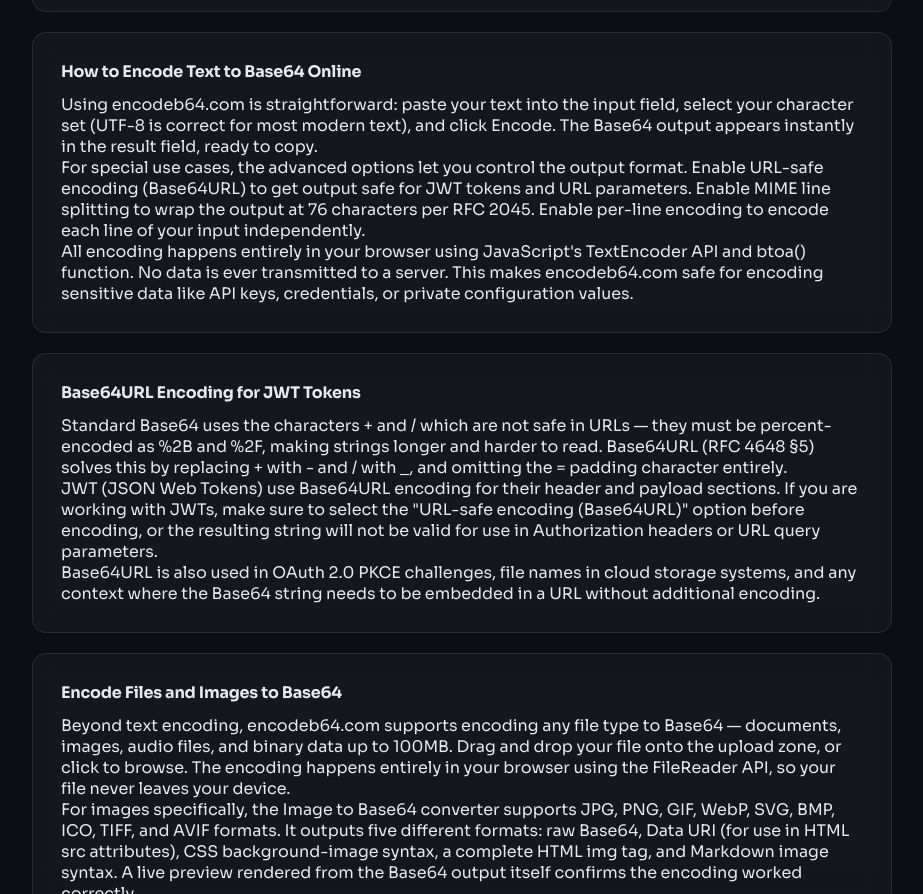
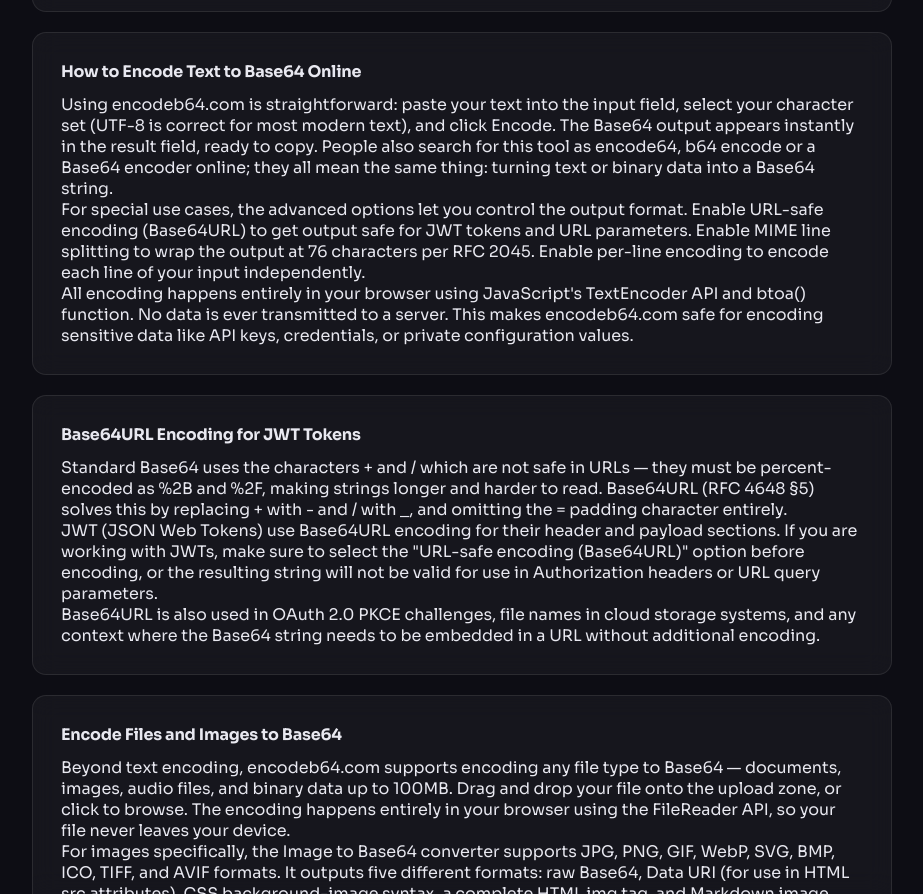
Before and after one commit to MarkysPM/encodeb64, a plain HTML site: page index.html in a window 1280 px wide. Shown: the part 1753-2647 px from the top of the page, without its empty margins (178-1101 px from the left). Drawn offline with Linux system fonts and the light colour scheme.

Commit message:
Home: mention encode64 / b64 encode naturally in the how-to section
Co-Authored-By: Claude Sonnet 5.5 <noreply@anthropic.com>

```diff
--- a/index.html
+++ b/index.html
@@ -1180,7 +1180,7 @@
 
   <section class="glass-card" style="margin-top:8px;">
     <h2 class="content-h2">How to Encode Text to Base64 Online</h2>
-    <p>Using encodeb64.com is straightforward: paste your text into the input field, select your character set (UTF-8 is correct for most modern text), and click Encode. The Base64 output appears instantly in the result field, ready to copy.</p>
+    <p>Using encodeb64.com is straightforward: paste your text into the input field, select your character set (UTF-8 is correct for most modern text), and click Encode. The Base64 output appears instantly in the result field, ready to copy. People also search for this tool as encode64, b64 encode or a Base64 encoder online; they all mean the same thing: turning text or binary data into a Base64 string.</p>
     <p>For special use cases, the advanced options let you control the output format. Enable URL-safe encoding (Base64URL) to get output safe for JWT tokens and URL parameters. Enable MIME line splitting to wrap the output at 76 characters per RFC 2045. Enable per-line encoding to encode each line of your input independently.</p>
     <p>All encoding happens entirely in your browser using JavaScript's TextEncoder API and btoa() function. No data is ever transmitted to a server. This makes encodeb64.com safe for encoding sensitive data like API keys, credentials, or private configuration values.</p>
   </section>
```
